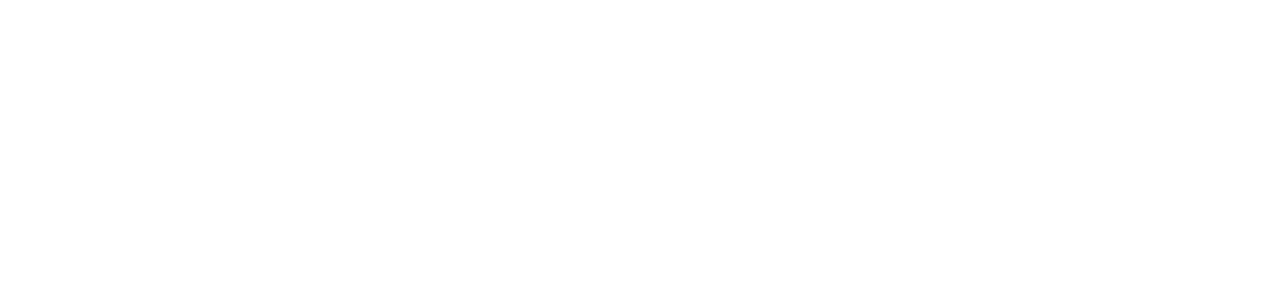
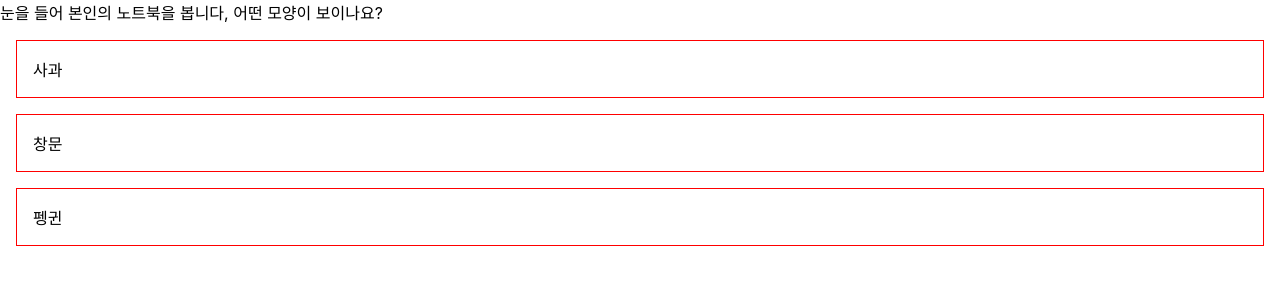
Before and after one commit to woowa-supp/supp-client, a React (Create React App) app: page /survey-style in a window 1280 px wide. Shown: the top 300 px of the page. Built offline with nearby package versions, Linux system fonts and the light colour scheme.

Commit message:
feat: SurveyStyle 구현
- 디렉토리 변경

```diff
--- a/src/component/SurveyStyle.js
+++ /dev/null
@@ -1,7 +0,0 @@
-import React from "react";
-
-const SurveyStyle = (props) => {
-  return <div></div>;
-};
-
-export default SurveyStyle;
--- /dev/null
+++ b/src/component/survey-style/SurveyStyle.js
@@ -0,0 +1,46 @@
+import React, { useState } from "react";
+import { useHistory } from "react-router-dom";
+import MultipleChoice from "./MultipleChoice";
+import ShortWriting from "./ShortWriting";
+import { SURVEY_STYLE_STAGES } from "../../const/STAGES";
+
+const SurveyStyle = (props) => {
+  const [stage, setStage] = useState(0);
+  const history = useHistory();
+
+  const updateStage = () => {
+    setStage(stage + 1);
+  };
+
+  const submitResult = () => {
+    // todo api to server and redirect with type result page
+    history.push(`/survey-result`);
+  };
+
+  if (stage <= 4) {
+    return (
+      <div>
+        <div className="title">{SURVEY_STYLE_STAGES[stage].question}</div>
+        <MultipleChoice
+          choices={SURVEY_STYLE_STAGES[stage].choices}
+          handleClick={updateStage}
+        />
+      </div>
+    );
+  } else if (stage <= 7) {
+    return (
+      <div>
+        <div className="title">{SURVEY_STYLE_STAGES[stage].question}</div>
+        <ShortWriting
+          content={SURVEY_STYLE_STAGES[stage].content}
+          handleClick={updateStage}
+          buttonContent={SURVEY_STYLE_STAGES[stage].buttonContent}
+        />
+      </div>
+    );
+  } else {
+    submitResult();
+  }
+};
+
+export default SurveyStyle;
--- a/src/routes/Routes.js
+++ b/src/routes/Routes.js
@@ -2,7 +2,7 @@
 import { Route, Switch } from "react-router-dom";
 import Home from "../component/Home";
 import SurveyType from "../component/SurveyType";
-import SurveyStyle from "../component/SurveyStyle";
+import SurveyStyle from "../component/survey-style/SurveyStyle";
 import SurveyResult from "../component/SurveyResult";
 import MyPage from "../component/MyPage";
 
```
